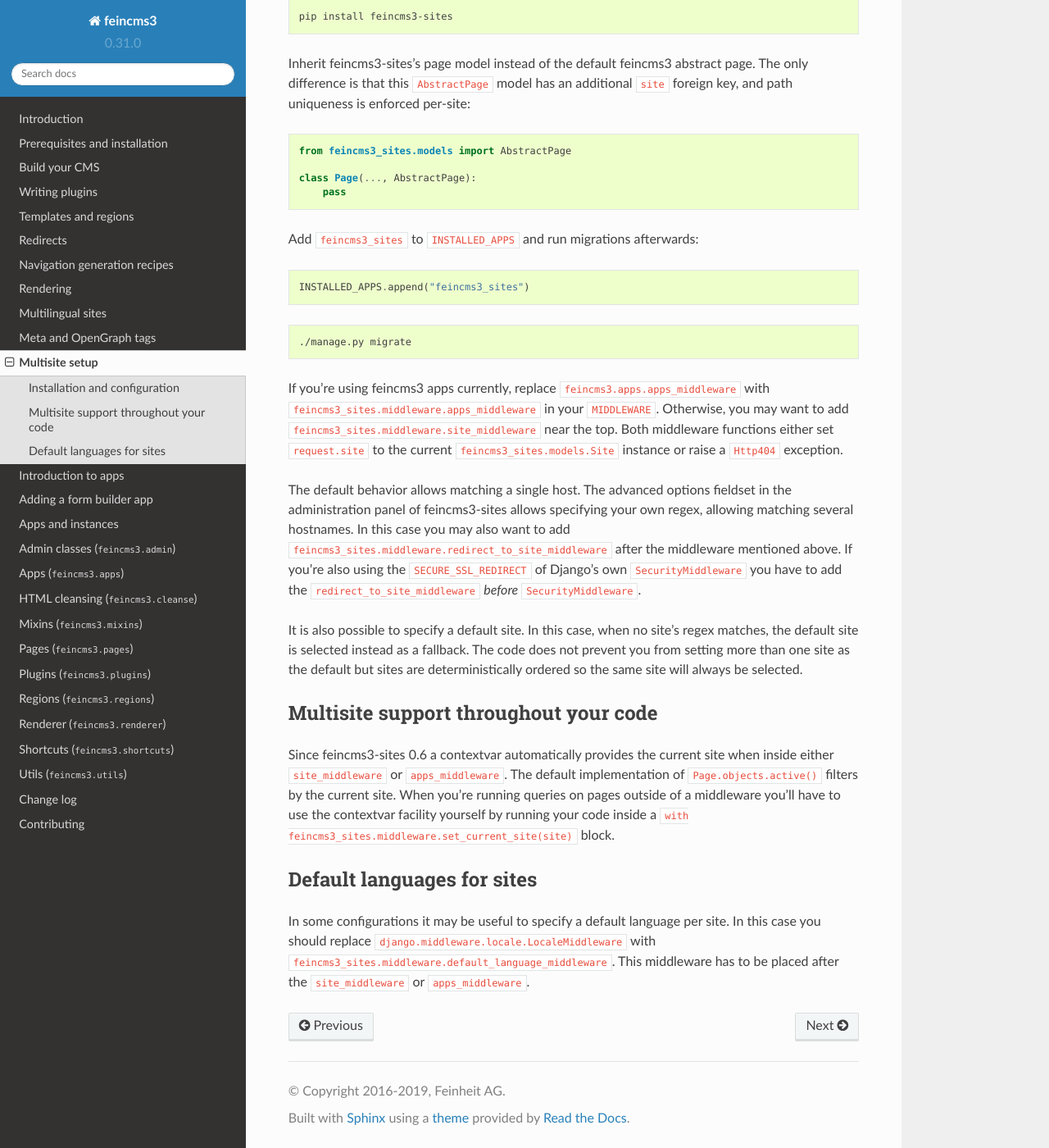
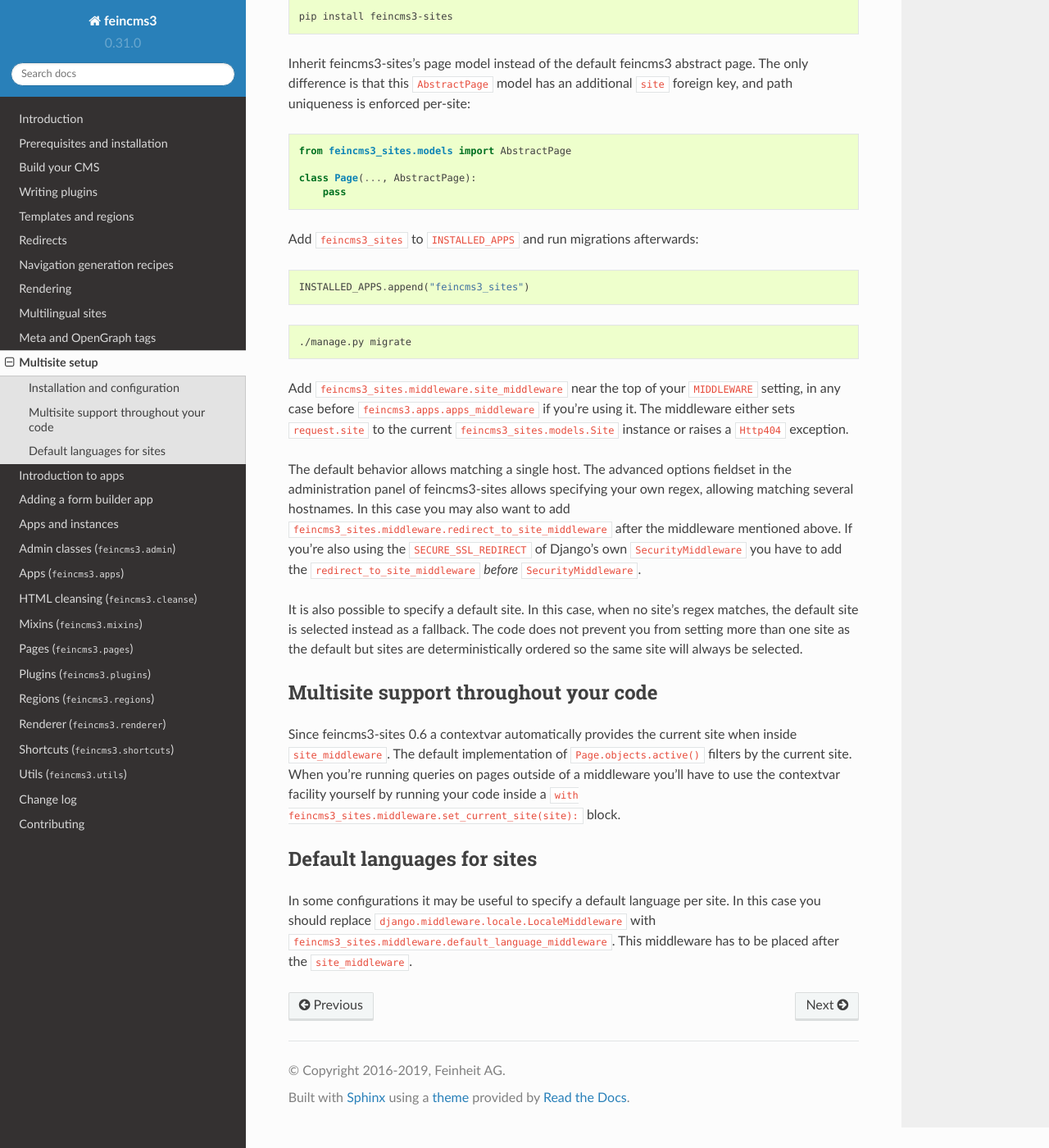
Before and after one commit to feincms/feincms3, a Sphinx documentation site: the page built from docs/guides/multisite.rst, in a window 1280 px wide and 1400 px high, scrolled down 337 px. Shown: the whole window at 82% size. Built offline with Sphinx 7.4.7 and the Read the Docs theme 2.0.0, drawn with Linux system fonts in a browser that asks for light colours; the version number could not be read and is left out.

Commit message:
Update the multisite guide to not mention the removed feincms3-sites apps_middleware anymore

```diff
--- a/docs/guides/multisite.rst
+++ b/docs/guides/multisite.rst
@@ -37,13 +37,11 @@
 
     ./manage.py migrate
 
-If you're using feincms3 apps currently, replace
-``feincms3.apps.apps_middleware`` with
-``feincms3_sites.middleware.apps_middleware`` in your ``MIDDLEWARE``.
-Otherwise, you may want to add
-``feincms3_sites.middleware.site_middleware`` near the top. Both
-middleware functions either set ``request.site`` to the current
-``feincms3_sites.models.Site`` instance or raise a ``Http404``
+Add ``feincms3_sites.middleware.site_middleware`` near the top of your
+``MIDDLEWARE`` setting, in any case before
+``feincms3.apps.apps_middleware`` if you're using it. The middleware
+either sets ``request.site`` to the current
+``feincms3_sites.models.Site`` instance or raises a ``Http404``
 exception.
 
 The default behavior allows matching a single host. The advanced options
@@ -67,12 +65,11 @@
 ~~~~~~~~~~~~~~~~~~~~~~~~~~~~~~~~~~~~~~
 
 Since feincms3-sites 0.6 a contextvar automatically provides the current
-site when inside either ``site_middleware`` or ``apps_middleware``. The
-default implementation of ``Page.objects.active()`` filters by the
-current site. When you're running queries on pages outside of a
-middleware you'll have to use the contextvar facility yourself by
-running your code inside a ``with
-feincms3_sites.middleware.set_current_site(site)`` block.
+site when inside ``site_middleware``. The default implementation of
+``Page.objects.active()`` filters by the current site. When you're
+running queries on pages outside of a middleware you'll have to use the
+contextvar facility yourself by running your code inside a ``with
+feincms3_sites.middleware.set_current_site(site):`` block.
 
 
 Default languages for sites
@@ -82,5 +79,4 @@
 per site. In this case you should replace
 ``django.middleware.locale.LocaleMiddleware`` with
 ``feincms3_sites.middleware.default_language_middleware``. This
-middleware has to be placed after the ``site_middleware`` or
-``apps_middleware``.
+middleware has to be placed after the ``site_middleware``.
```
